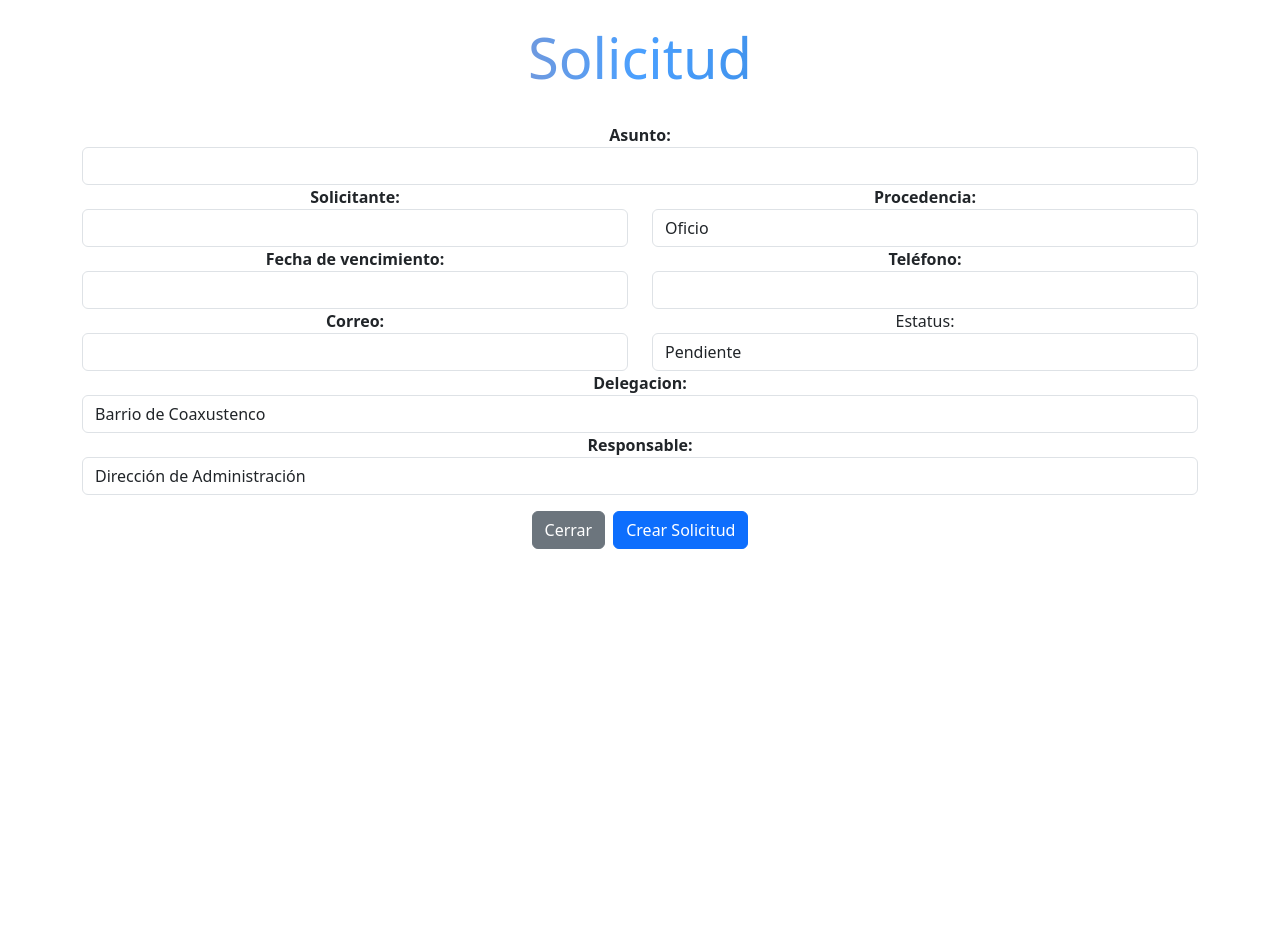
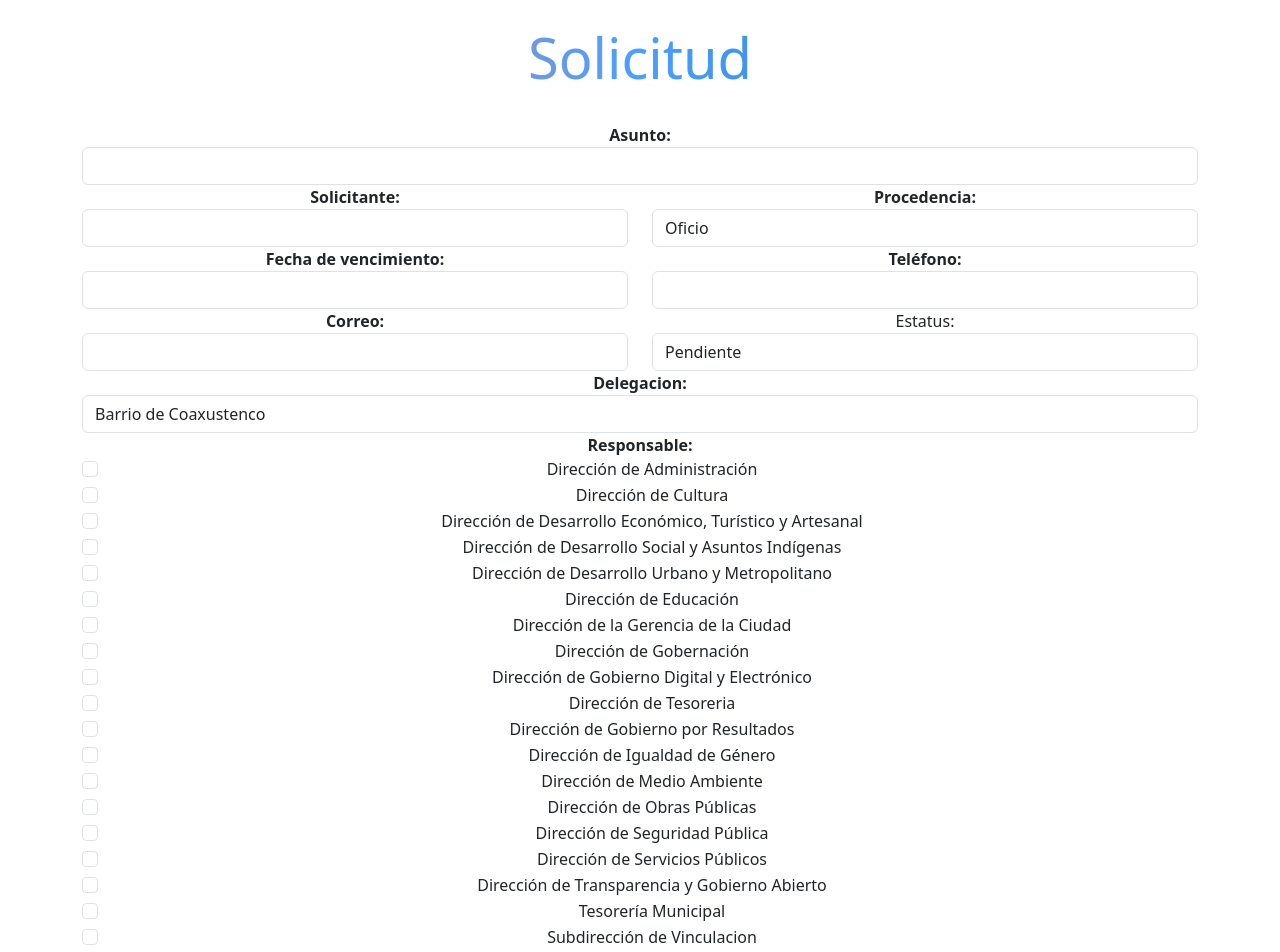
Before and after one commit to AxelLaraG/Modulo_Solicitudes, a Next.js app: page /formulario in a window 1280 px wide. Shown: the top 952 px of the page. Before the commit the page ends 800 px from the top, so only its background shows below. Built offline with nearby package versions, Linux system fonts and the light colour scheme.

Commit message:
checklist

```diff
--- a/src/app/formulario/page.jsx
+++ b/src/app/formulario/page.jsx
@@ -15,6 +15,122 @@ export default function FormularioPlantilla() {
   const flatpickrRef = useRef(null);
   const params = useParams();
   const router = useRouter();
+  const [responsablesSeleccionados, setResponsablesSeleccionados] = useState(
+    []
+  );
+  const opcionesResponsables = [
+    {
+      value: "Dirección de Administración",
+      label: "Dirección de Administración",
+      checked: false,
+    },
+    {
+      value: "Dirección de Cultura",
+      label: "Dirección de Cultura",
+      checked: false,
+    },
+    {
+      value: "Dirección de Desarrollo Económico, Turístico y Artesanal",
+      label: "Dirección de Desarrollo Económico, Turístico y Artesanal",
+      checked: false,
+    },
+    {
+      value: "Dirección de Desarrollo Social y Asuntos Indígenas",
+      label: "Dirección de Desarrollo Social y Asuntos Indígenas",
+      checked: false,
+    },
+    {
+      value: "Dirección de Desarrollo Urbano y Metropolitano",
+      label: "Dirección de Desarrollo Urbano y Metropolitano",
+      checked: false,
+    },
+    {
+      value: "Dirección de Educación",
+      label: "Dirección de Educación",
+      checked: false,
+    },
+    {
+      value: "Dirección de la Gerencia de la Ciudad",
+      label: "Dirección de la Gerencia de la Ciudad",
+      checked: false,
+    },
+    {
+      value: "Dirección de Gobernación",
+      label: "Dirección de Gobernación",
+      checked: false,
+    },
+    {
+      value: "Dirección de Gobierno Digital y Electrónico",
+      label: "Dirección de Gobierno Digital y Electrónico",
+      checked: false,
+    },
+    {
+      value: "Dirección de Tesoreria",
+      label: "Dirección de Tesoreria",
+      checked: false,
+    },
+    {
+      value: "Dirección de Gobierno por Resultados",
+      label: "Dirección de Gobierno por Resultados",
+      checked: false,
+    },
+    {
+      value: "Dirección de Igualdad de Género",
+      label: "Dirección de Igualdad de Género",
+      checked: false,
+    },
+    {
+      value: "Dirección de Medio Ambiente",
+      label: "Dirección de Medio Ambiente",
+      checked: false,
+    },
+    {
+      value: "Dirección de Obras Públicas",
+      label: "Dirección de Obras Públicas",
+      checked: false,
+    },
+    {
+      value: "Dirección de Seguridad Pública",
+      label: "Dirección de Seguridad Pública",
+      checked: false,
+    },
+    {
+      value: "Dirección de Servicios Públicos",
+      label: "Dirección de Servicios Públicos",
+      checked: false,
+    },
+    {
+      value: "Dirección de Transparencia y Gobierno Abierto",
+      label: "Dirección de Transparencia y Gobierno Abierto",
+      checked: false,
+    },
+    {
+      value: "Tesorería Municipal",
+      label: "Tesorería Municipal",
+      checked: false,
+    },
+    {
+      value: "Subdirección de Vinculación",
+      label: "Subdirección de Vinculacion",
+      checked: false,
+    },
+    {
+      value: "Subdirección de Delegaciones",
+      label: "Subdirección de Delegaciones",
+      checked: false,
+    },
+    {
+      value: "Subdirección de Política Sectorial",
+      label: "Subdirección de Política Sectorial",
+      checked: false,
+    },
+    {
+      value: "Subdirección de Programas municipales",
+      label: "Subdirección de Programas municipales",
+      checked: false,
+    },
+    { value: "Otro", label: "Otro", checked: false },
+  ];
   const [fechaMin, setFechaMin] = useState(new Date());
   const [formData, setFormData] = useState({
     solicitante: "",
@@ -23,10 +139,20 @@ export default function FormularioPlantilla() {
     procedencia: "Oficio",
     correo: "",
     responsable: "Dirección de Administración",
-    delegacion: "Barrio de Coaxustenco",
+    delegacion: "",
     fechaVen: "",
     estatus: "pendiente",
   });
+
+  const handleCheckResponsable = (value) => {
+    if (responsablesSeleccionados.includes(value)) {
+      setResponsablesSeleccionados(
+        responsablesSeleccionados.filter((item) => item !== value)
+      );
+    } else {
+      setResponsablesSeleccionados([...responsablesSeleccionados, value]);
+    }
+  };
 
   const handleChange = (event) => {
     setFormData({
@@ -60,7 +186,7 @@ export default function FormularioPlantilla() {
 
     try {
       setFormData({
-        responsable: document.getElementById("responsable").value,
+        responsable: responsablesSeleccionados.join(', '),
         solicitante: document.getElementById("solicitante").value,
         procedencia: document.getElementById("procedencia").value,
         correo: document.getElementById("correo").value,
@@ -89,7 +215,7 @@ export default function FormularioPlantilla() {
             procedencia: "Oficio",
             correo: "",
             delegacion: "Barrio de Coaxustenco",
-            responsable: "Dirección de Administración",
+            responsable: "",
             fechaVen: "",
             estatus: idSolicitud ? formData.estatus : "pendiente", // Preserve existing status on edit
           });
@@ -166,7 +292,7 @@ export default function FormularioPlantilla() {
           asunto: "",
           procedencia: "Oficio",
           correo: "",
-          responsable: "Dirección de Administración",
+          responsable: "",
           fechaVen: "",
           estatus: "pendiente",
         });
@@ -462,90 +588,42 @@ export default function FormularioPlantilla() {
               <label htmlFor="responsable" className="fw-bold">
                 Responsable:
               </label>
-              <select
-                className="form-control"
-                id="responsable"
-                onChange={handleChange}
-                value={formData.responsable}
-                required
-              >
-                <option value="Dirección de Administración">
-                  Dirección de Administración
-                </option>
-                <option value="Dirección de Cultura">
-                  Dirección de Cultura
-                </option>
-                <option value="Dirección de Desarrollo Económico, Turístico y Artesanal">
-                  Dirección de Desarrollo Económico, Turístico y Artesanal
-                </option>
-                <option value="Dirección de Desarrollo Social y Asuntos Indígenas">
-                  Dirección de Desarrollo Social y Asuntos Indígenas
-                </option>
-                <option value="Dirección de Desarrollo Urbano y Metropolitano">
-                  Dirección de Desarrollo Urbano y Metropolitano
-                </option>
-                <option value="Dirección de Educación">
-                  Dirección de Educación
-                </option>
-                <option value="Dirección de la Gerencia de la Ciudad">
-                  Dirección de la Gerencia de la Ciudad
-                </option>
-                <option value="Dirección de Gobernación">
-                  Dirección de Gobernación
-                </option>
-                <option value="Dirección de Gobierno Digital y Electrónico">
-                  Dirección de Gobierno Digital y Electrónico
-                </option>
-                <option value="Dirección de Tesoreria">
-                  Dirección de Tesoreria
-                </option>
-                <option value="Dirección de Gobierno por Resultados">
-                  Dirección de Gobierno por Resultados
-                </option>
-                <option value="Dirección de Igualdad de Género">
-                  Dirección de Igualdad de Género
-                </option>
-                <option value="Dirección de Medio Ambiente">
-                  Dirección de Medio Ambiente
-                </option>
-                <option value="Dirección de Obras Públicas">
-                  Dirección de Obras Públicas
-                </option>
-                <option value="Dirección de Seguridad Pública">
-                  Dirección de Seguridad Pública
-                </option>
-                <option value="Dirección de Servicios Públicos">
-                  Dirección de Servicios Públicos
-                </option>
-                <option value="Dirección de Transparencia y Gobierno Abierto">
-                  Dirección de Transparencia y Gobierno Abierto
-                </option>
-                <option value="Tesorería Municipal">
-                  Tesorería Municipal
-                </option>
-                <option value="Subdirección de Vinculación">
-                  Subdirección de Vinculacion
-                </option>
-                <option value="Subdirección de Delegaciones">
-                  Subdirección de Delegaciones
-                </option>
-                <option value="Subdirección de Política Sectorial">
-                  Subdirección de Política Sectorial
-                </option>
-                <option value="Subdirección de Programas municipales">
-                  Subdirección de Programas municipales
-                </option>
-                <option value="">Otro</option>
-              </select>
-              {formData.responsable === "" && (
+              <div>
+                {" "}
+                {/* Contenedor para las opciones de la checklist */}
+                {opcionesResponsables.map((opcion) => (
+                  <div key={opcion.value} className="form-check">
+                    <input
+                      className="form-check-input"
+                      type="checkbox"
+                      value={opcion.value}
+                      id={`responsable-${opcion.value}`}
+                      checked={responsablesSeleccionados.includes(opcion.value)}
+                      onChange={() => handleCheckResponsable(opcion.value)}
+                    />
+                    <label
+                      className="form-check-label"
+                      htmlFor={`responsable-${opcion.value}`}
+                    >
+                      {opcion.label}
+                    </label>
+                  </div>
+                ))}
+              </div>
+              {responsablesSeleccionados.includes("Otro") && (
                 <input
                   type="text"
                   className="form-control mt-2"
                   placeholder="Escriba el nombre del responsable"
                   onChange={(e) =>
-                    setFormData({ ...formData, responsable: e.target.value })
+                    setResponsablesSeleccionados([
+                      ...responsablesSeleccionados.filter(
+                        (item) => item !== "Otro"
+                      ),
+                      e.target.value,
+                    ])
                   }
-                  required // Asegura que se ingrese un nombre si se selecciona "Otro"
+                  required
                 />
               )}
             </div>
```
